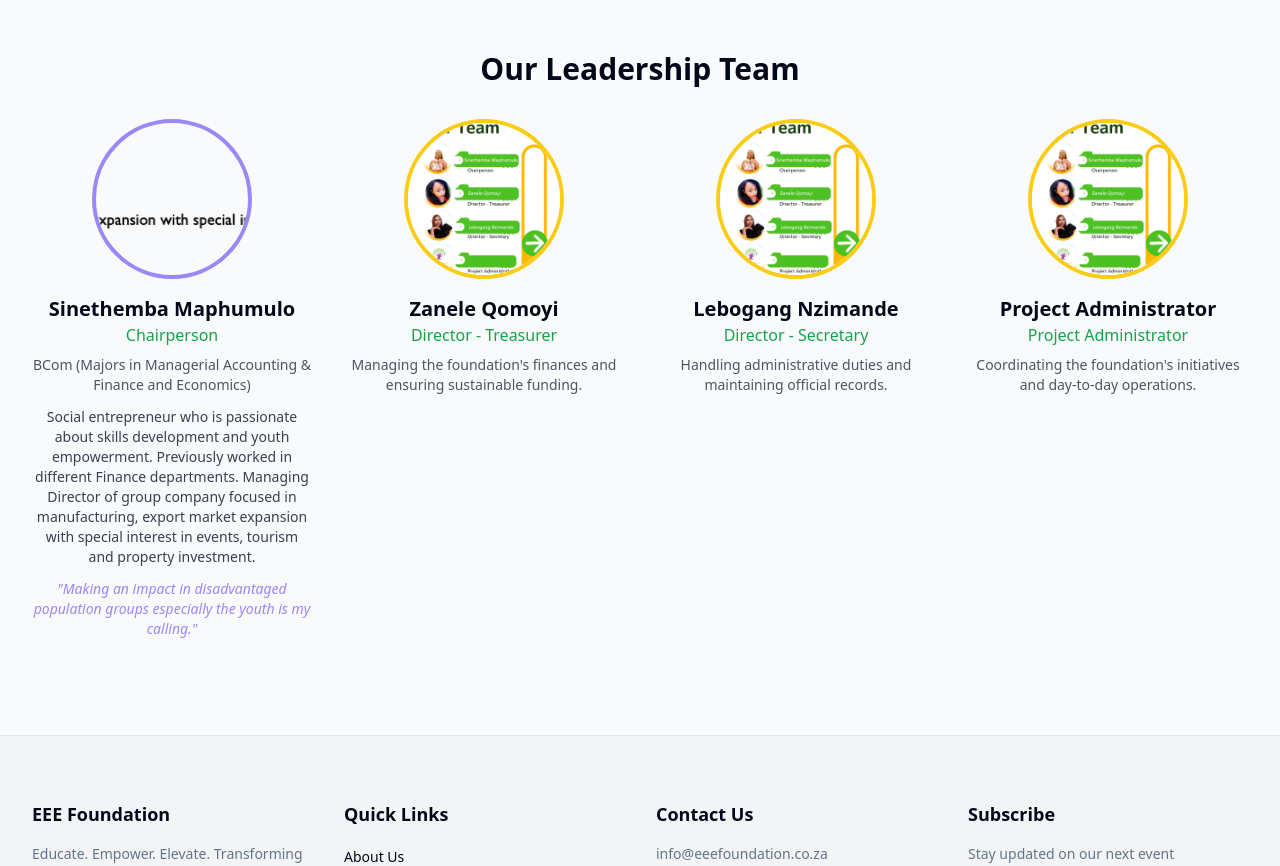
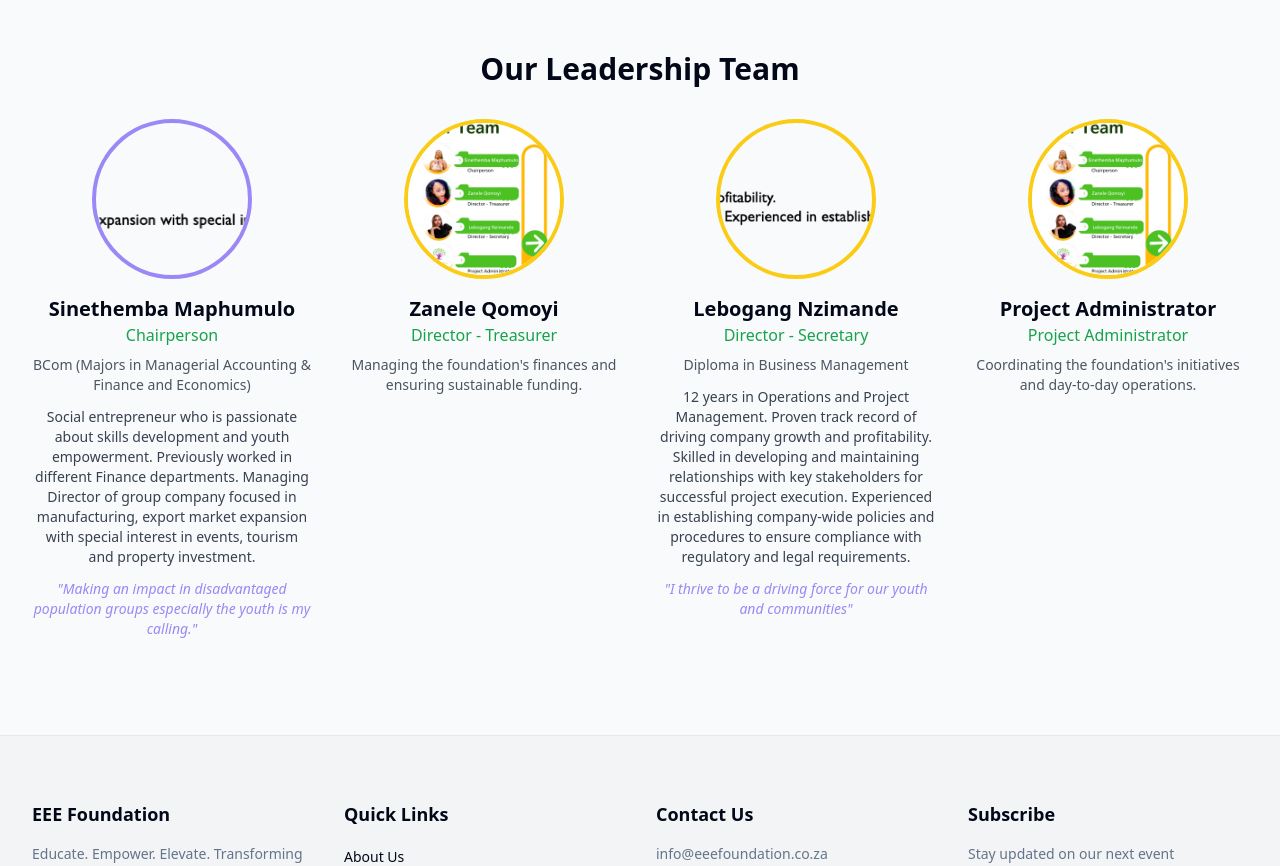
Before and after one commit to RendaniXcode/eee-foundation, a React (Vite) app: page /about in a window 1280 px wide. Shown: the part 1600-2466 px from the top of the page. Built offline with nearby package versions, Linux system fonts and the light colour scheme.

Commit message:
feat: Update team member bio
Update the bio and quote for Lebogang Nzimande in the About page.

```diff
--- a/src/pages/About.tsx
+++ b/src/pages/About.tsx
@@ -27,7 +27,7 @@ const About = () => {
     return () => observer.disconnect();
   }, []);
 
-  // Updated team members data with detailed info for Mrs Sinethemba Maphumulo
+  // Updated team members data with detailed info for Mrs Sinethemba Maphumulo and Mrs Lebogang Nzimande
   const teamMembers = [
     {
       name: "Sinethemba Maphumulo",
@@ -46,8 +46,10 @@ const About = () => {
     {
       name: "Lebogang Nzimande",
       role: "Director - Secretary",
-      image: "/lovable-uploads/a1289fd6-3f2f-40c6-93a0-0d1e408f269a.png",
-      bio: "Handling administrative duties and maintaining official records."
+      image: "/lovable-uploads/1c78400f-8c64-4bea-8b10-401518739816.png",
+      bio: "Diploma in Business Management",
+      details: "12 years in Operations and Project Management. Proven track record of driving company growth and profitability. Skilled in developing and maintaining relationships with key stakeholders for successful project execution. Experienced in establishing company-wide policies and procedures to ensure compliance with regulatory and legal requirements.",
+      quote: "I thrive to be a driving force for our youth and communities"
     },
     {
       name: "Project Administrator",
```
Also changed, not shown: public/lovable-uploads/1c78400f-8c64-4bea-8b10-401518739816.png (added).
